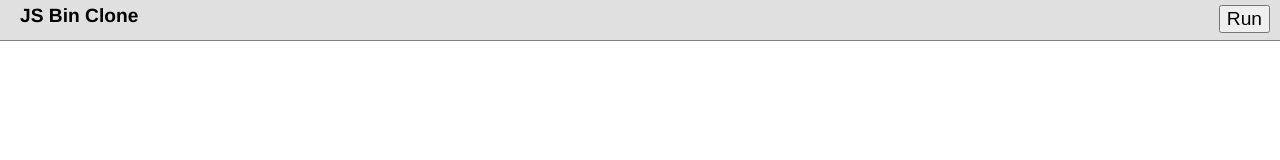
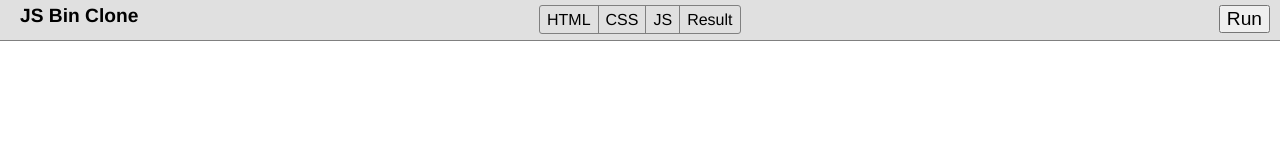
Before and after one commit to davidgarber/jsbin-clone, a plain HTML site: page index.html in a window 1280 px wide. Drawn offline with nearby package versions, Linux system fonts and the light colour scheme.

Commit message:
Add and style toggles.

```diff
--- a/index.html
+++ b/index.html
@@ -35,6 +35,24 @@
       #runButton {
         font-size: 120%;
       }
+
+      #toggles {
+        width: 200px;
+        margin:0 auto;
+        list-style: none;
+        border: 1px solid grey;
+        border-radius: 3px;
+        height: 27px;
+        padding: 0;
+        position: relative;
+        top: 5px;
+      }
+
+      #toggles li {
+        float: left;
+        border-right: 1px solid grey;
+        padding: 5px 7px;
+      }
     </style>
 
   </head>
@@ -48,6 +66,13 @@
           <button id="runButton">Run</button>
         </div>
 
+        <ul id="toggles">
+          <li>HTML</li>
+          <li>CSS</li>
+          <li>JS</li>
+          <li style="border:none">Result</li>
+        </ul>
+
       </div>
     </div>
 
```
